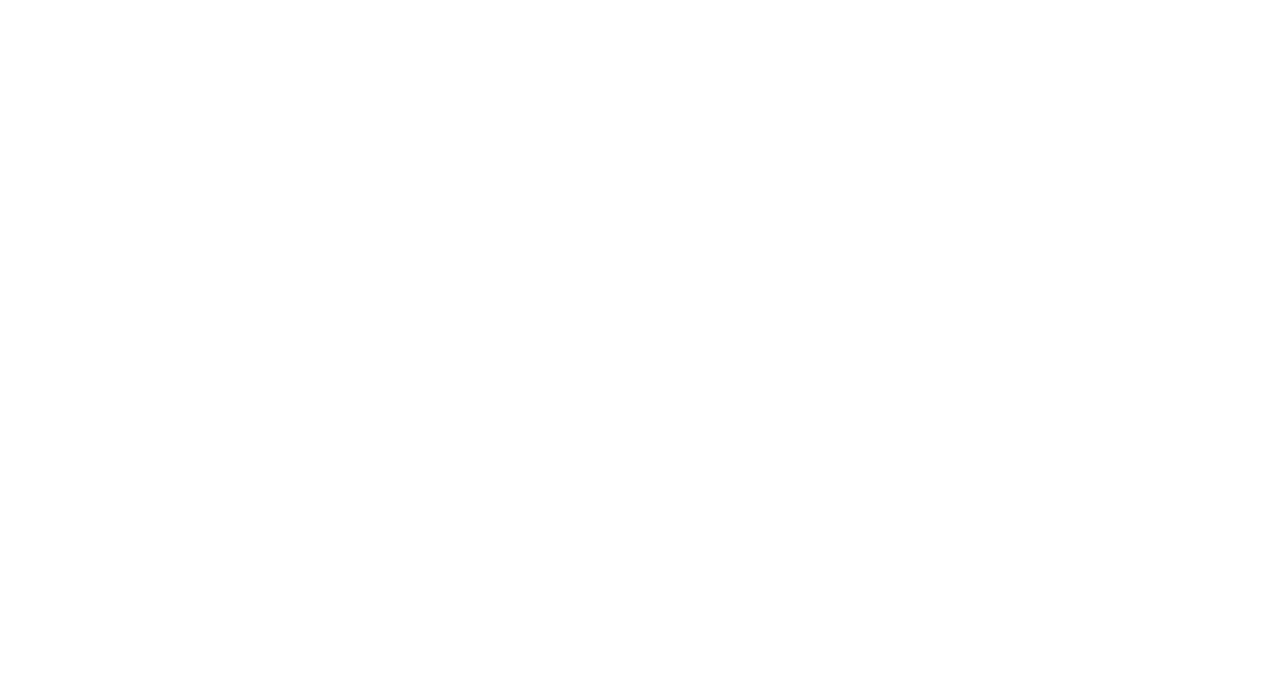
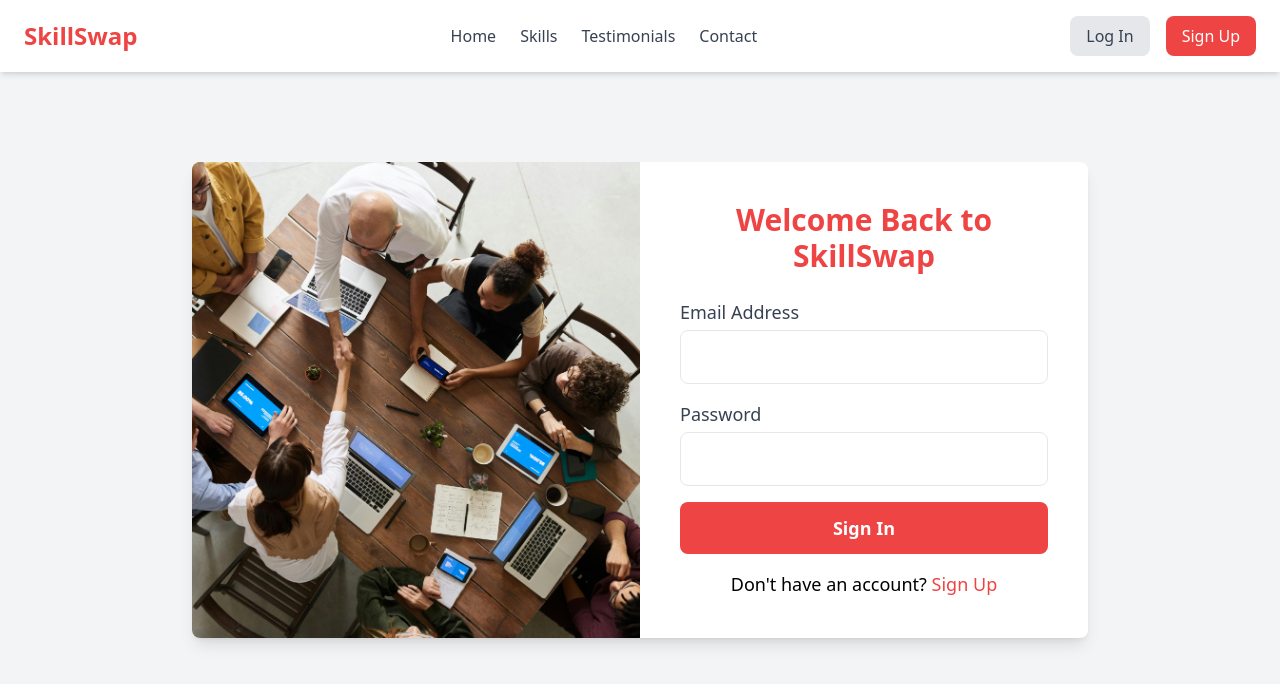
Before and after one commit to Shoaibali12/skill_swap_platform, a React (Vite) app in the folder frontend/: page /signin in a window 1280 px wide. Before the commit this address had no page. Shown: the top 684 px of the page. Built offline with nearby package versions, Linux system fonts and the light colour scheme.

Commit message:
create signin page with functionality

```diff
--- a/frontend/src/App.jsx
+++ b/frontend/src/App.jsx
@@ -1,12 +1,14 @@
 import { BrowserRouter as Router, Routes, Route } from "react-router-dom";
 import LandingPage from "./pages/landingPage";
 import Signup from "./pages/Signup";
+import Signin from "./pages/Signin";
 function App() {
   return (
     <Router>
       <Routes>
         <Route path="/" element={<LandingPage />} />
         <Route path="/signup" element={<Signup />} />
+        <Route path="/signin" element={<Signin />} />
       </Routes>
     </Router>
   );
--- a/frontend/src/components/Navbar.jsx
+++ b/frontend/src/components/Navbar.jsx
@@ -1,4 +1,5 @@
 import React, { useState } from "react";
+import { Link } from "react-router-dom";
 
 const Navbar = () => {
   const [isOpen, setIsOpen] = useState(false);
@@ -29,12 +30,16 @@
 
         {/* Buttons */}
         <div className="hidden md:flex space-x-4">
+          <Link to="/signin">
             <button className="bg-gray-200 px-4 py-2 rounded-lg text-gray-700 hover:bg-gray-300">
               Log In
             </button>
+          </Link>
+          <Link to="/signup">
             <button className="bg-red-500 text-white px-4 py-2 rounded-lg hover:bg-red-600">
               Sign Up
             </button>
+          </Link>
         </div>
 
         {/* Mobile Menu Button */}
--- /dev/null
+++ b/frontend/src/pages/Signin.jsx
@@ -0,0 +1,125 @@
+import React, { useState } from "react";
+import { useNavigate } from "react-router-dom";
+import Navbar from "../components/Navbar";
+import loginImage from "../assets/login-image.jpg";
+
+const Signin = () => {
+  const navigate = useNavigate();
+  const [formData, setFormData] = useState({
+    email: "",
+    password: "",
+  });
+  const [loading, setLoading] = useState(false);
+  const [error, setError] = useState("");
+
+  // Handle input changes
+  const handleChange = (e) => {
+    setFormData({ ...formData, [e.target.name]: e.target.value });
+  };
+
+  // Handle form submission
+  const handleSubmit = async (e) => {
+    e.preventDefault();
+    setLoading(true);
+    setError("");
+
+    try {
+      const response = await fetch("http://localhost:5000/api/auth/signin", {
+        method: "POST",
+        headers: { "Content-Type": "application/json" },
+        body: JSON.stringify(formData),
+      });
+
+      const data = await response.json();
+      if (!response.ok) throw new Error(data.message || "Sign-in failed");
+
+      // Store token for authentication
+      localStorage.setItem("token", data.token);
+      navigate("/");
+    } catch (err) {
+      setError(err.message);
+    } finally {
+      setLoading(false);
+    }
+  };
+
+  return (
+    <div className="bg-gray-100 min-h-screen flex flex-col">
+      {/* Navbar */}
+      <Navbar />
+
+      {/* Sign-In Page Layout */}
+      <div className="flex flex-grow items-center justify-center px-6 py-12">
+        <div className="bg-white shadow-lg rounded-lg overflow-hidden flex w-full max-w-4xl">
+          {/* Left Section - Image */}
+          <div className="hidden md:block w-1/2">
+            <img
+              src={loginImage}
+              alt="Login"
+              className="w-full h-full object-cover"
+            />
+          </div>
+
+          {/* Right Section - Sign-In Form */}
+          <div className="w-full md:w-1/2 p-10">
+            <h2 className="text-3xl font-bold text-center text-red-500 mb-6">
+              Welcome Back to SkillSwap
+            </h2>
+
+            {error && <p className="text-red-500 text-center mb-4">{error}</p>}
+
+            <form onSubmit={handleSubmit} className="space-y-4">
+              {/* Email */}
+              <div>
+                <label className="block text-gray-700 text-lg mb-1">
+                  Email Address
+                </label>
+                <input
+                  type="email"
+                  name="email"
+                  value={formData.email}
+                  onChange={handleChange}
+                  required
+                  className="w-full px-4 py-3 border rounded-lg text-lg focus:outline-none focus:ring-2 focus:ring-red-500"
+                />
+              </div>
+
+              {/* Password */}
+              <div>
+                <label className="block text-gray-700 text-lg mb-1">
+                  Password
+                </label>
+                <input
+                  type="password"
+                  name="password"
+                  value={formData.password}
+                  onChange={handleChange}
+                  required
+                  className="w-full px-4 py-3 border rounded-lg text-lg focus:outline-none focus:ring-2 focus:ring-red-500"
+                />
+              </div>
+
+              {/* Submit Button */}
+              <button
+                type="submit"
+                disabled={loading}
+                className="w-full bg-red-500 text-white py-3 rounded-lg text-lg font-semibold hover:bg-red-600 transition"
+              >
+                {loading ? "Signing in..." : "Sign In"}
+              </button>
+            </form>
+
+            <p className="text-center mt-4 text-lg">
+              Don't have an account?{" "}
+              <a href="/signup" className="text-red-500 hover:underline">
+                Sign Up
+              </a>
+            </p>
+          </div>
+        </div>
+      </div>
+    </div>
+  );
+};
+
+export default Signin;
--- a/frontend/src/pages/Signup.jsx
+++ b/frontend/src/pages/Signup.jsx
@@ -44,7 +44,7 @@
       if (!response.ok) throw new Error(data.message || "Signup failed");
 
       // Redirect to home page after successful signup
-      navigate("/");
+      navigate("/signin");
     } catch (err) {
       setError(err.message);
     } finally {
```
Also changed, not shown: frontend/src/assets/login-image.jpg (added). Lines whose indentation alone changed are shown as unchanged.
